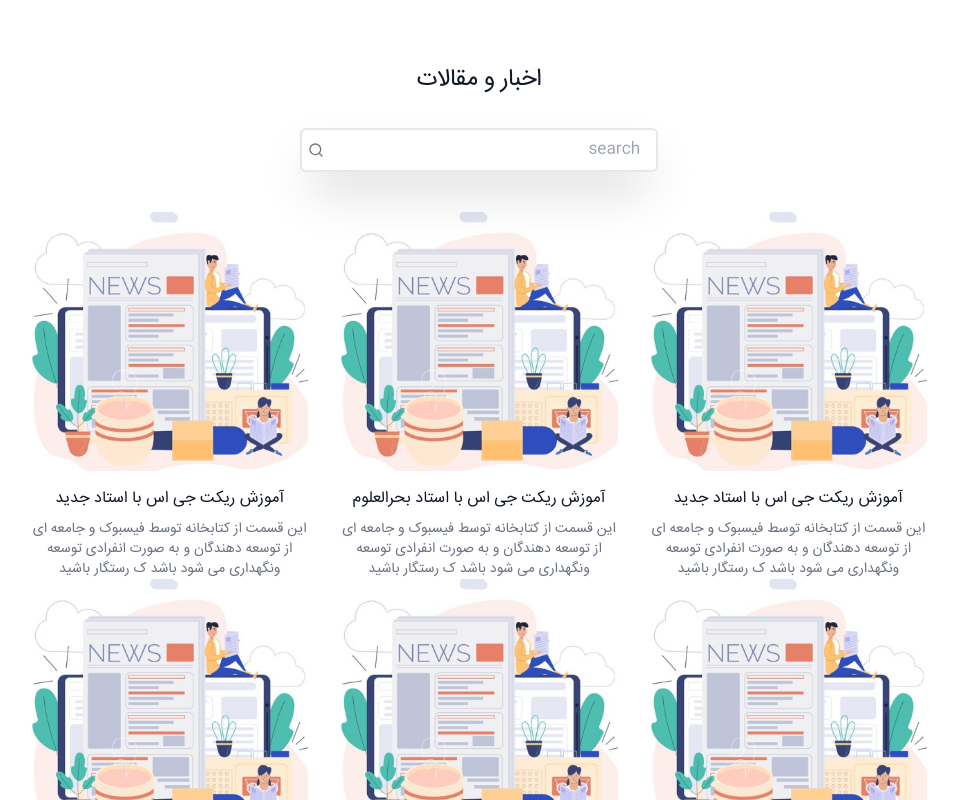
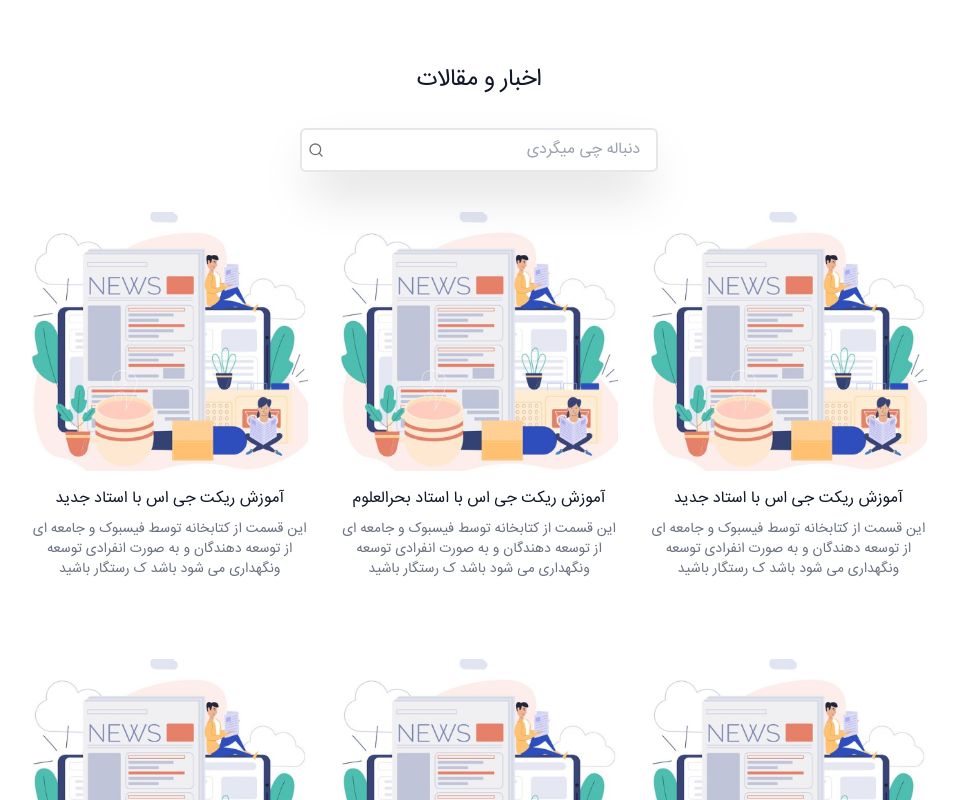
Before and after one commit to academy-react/TechArt, a React (Vite) app: page / in a window 1280 px wide. Shown: the part 460-1260 px from the top of the page, without its empty margins (161-1119 px from the left). Built offline with nearby package versions, Linux system fonts and the light colour scheme.

Commit message:
tamaaaammmmm

```diff
--- a/src/components/News/Card.jsx
+++ b/src/components/News/Card.jsx
@@ -54,7 +54,7 @@
             <h2 className="text-2xl font-bold tracking-tight text-gray-900 mb-8"> اخبار و مقالات  </h2>
                 <Search />
 
-            <div className="mt-10 space-y-12 lg:grid lg:grid-cols-3 lg:gap-x-8 lg:space-y-0 ">
+            <div className="mt-10 space-y-12 lg:grid lg:grid-cols-3 lg:gap-x-8 lg:space-y-0 gap-y-20 ">
                 {categories.map((category) => (
                 <a key={category.name} href={category.href} className="group block">
                     <div
--- a/src/components/Search/Search.jsx
+++ b/src/components/Search/Search.jsx
@@ -12,7 +12,7 @@ const Search = () => {
                 name="name"
                 id="name"
                 className="block w-full text-gray-700 px-4  rounded-md shadow-2xl border-solid border-2  leading-10"
-                placeholder="search "
+                placeholder="دنباله چی میگردی "
 
             />
             <FiSearch className='absolute top-1/2 -translate-y-1/2 left-2 text-neutral-500' />
```
